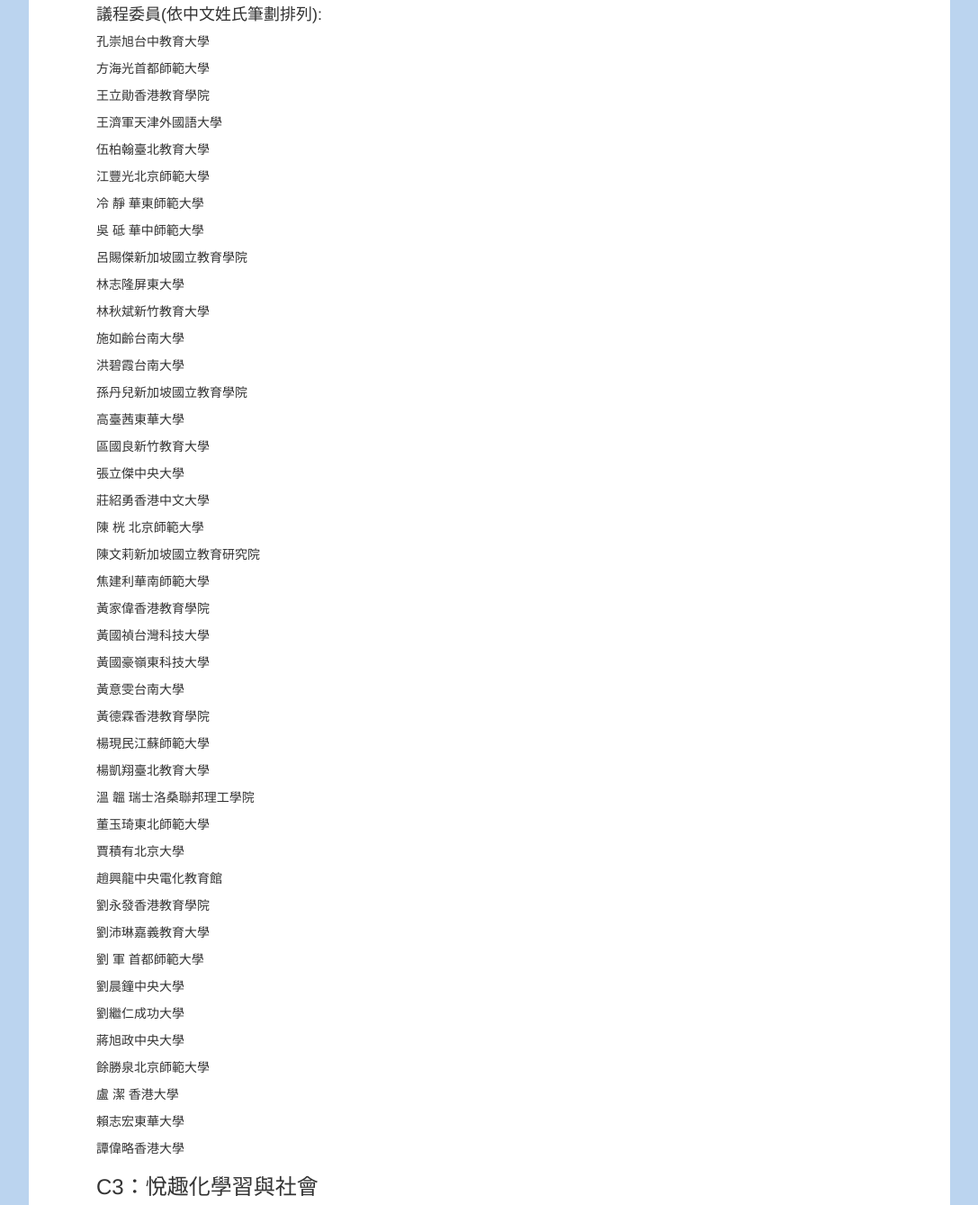
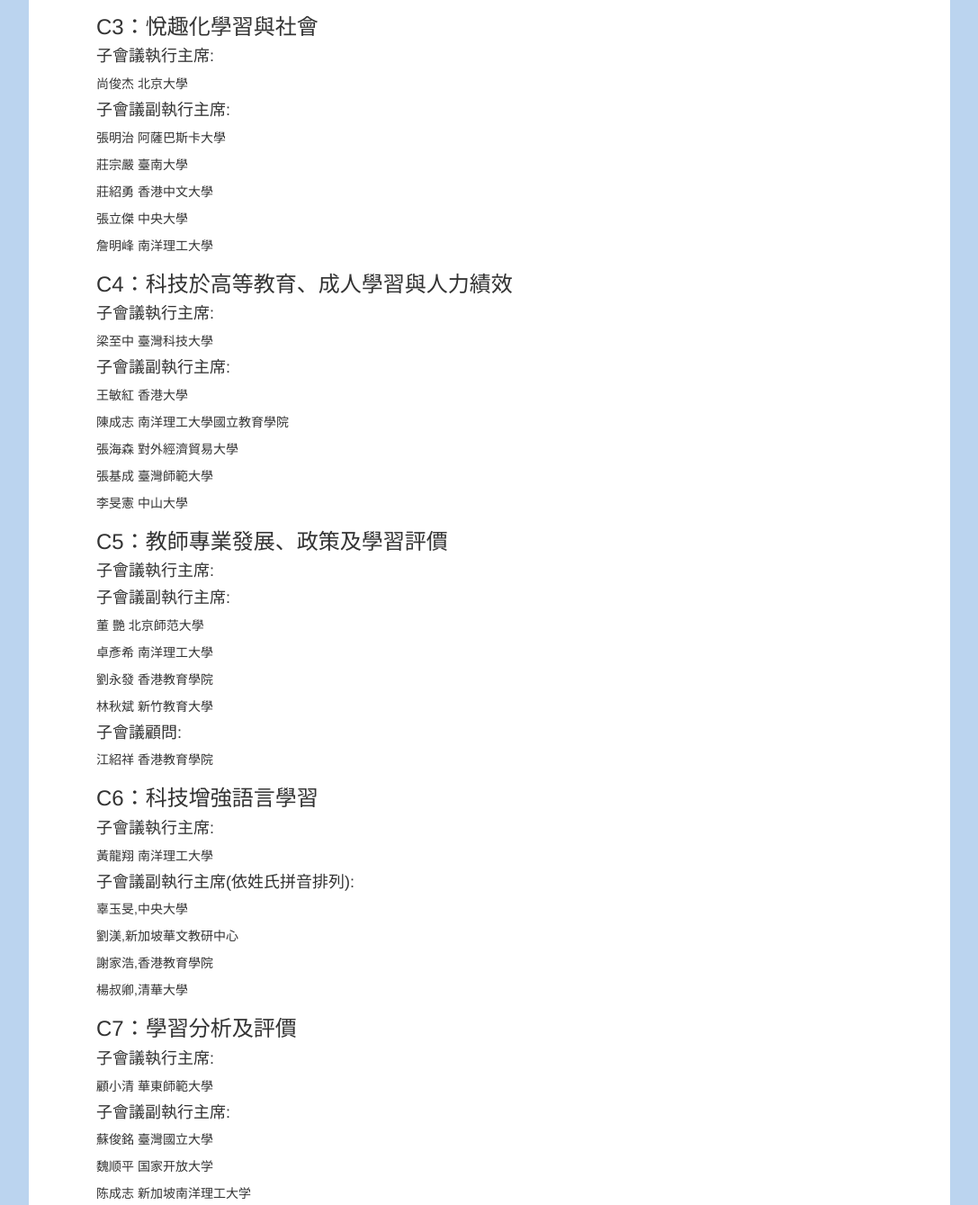
Before and after one commit to w181496/GCCCE, a plain HTML site: page t_introduct_orgnaiztion.html in a window 1280 px wide. Shown: the part 1087-2426 px from the top of the page at 90% size, without its empty margins (96-1183 px from the left). Drawn offline with nearby package versions, Linux system fonts and the light colour scheme; a web font is replaced by a local one.

Commit message:
modify wrong word

```diff
--- a/t_introduct_orgnaiztion.html
+++ b/t_introduct_orgnaiztion.html
@@ -53,7 +53,7 @@
     	<dl>
 			<dt><a href="t_paper.html">論文徵集</a></dt>
 			<li>
-				<dd><a href="t_paper.html">論文徵搞</a></dd>
+				<dd><a href="t_paper.html">論文徵稿</a></dd>
 				<dd><a href="t_paper_update.html">論文提交</a></dd>
 				<dd><a href="t_paper_format.html">論文格式</a></dd>
 				<dd><a href="t_paper_name.html">錄取名單</a></dd>
@@ -121,50 +121,6 @@
 		<p>朱蕙君 臺灣東吳大學</p>
 		<p>蔡 蘇 北京師範大學</p>
 		<p>許靜坤 國立臺灣師範大學</p>
-
-		<h4>議程委員(依中文姓氏筆劃排列):</h4>
-		<p>孔崇旭台中教育大學</p>
-		<p>方海光首都師範大學</p>
-		<p>王立勛香港教育學院</p>
-		<p>王濟軍天津外國語大學</p>
-		<p>伍柏翰臺北教育大學</p>
-		<p>江豐光北京師範大學</p>
-		<p>冷 靜 華東師範大學</p>
-		<p>吳 砥 華中師範大學</p>
-		<p>呂賜傑新加坡國立教育學院</p>
-		<p>林志隆屏東大學</p>
-		<p>林秋斌新竹教育大學</p>
-		<p>施如齡台南大學</p>
-		<p>洪碧霞台南大學</p>
-		<p>孫丹兒新加坡國立教育學院</p>
-		<p>高臺茜東華大學</p>
-		<p>區國良新竹教育大學</p>
-		<p>張立傑中央大學</p>
-		<p>莊紹勇香港中文大學</p>
-		<p>陳 桄 北京師範大學</p>
-		<p>陳文莉新加坡國立教育研究院</p>
-		<p>焦建利華南師範大學</p>
-		<p>黃家偉香港教育學院</p>
-		<p>黃國禎台灣科技大學</p>
-		<p>黃國豪嶺東科技大學</p>
-		<p>黃意雯台南大學</p>
-		<p>黃德霖香港教育學院</p>
-		<p>楊現民江蘇師範大學</p>
-		<p>楊凱翔臺北教育大學</p>
-		<p>溫 韞 瑞士洛桑聯邦理工學院</p>
-		<p>董玉琦東北師範大學</p>
-		<p>賈積有北京大學</p>
-		<p>趙興龍中央電化教育館</p>
-		<p>劉永發香港教育學院</p>
-		<p>劉沛琳嘉義教育大學</p>
-		<p>劉 軍 首都師範大學</p>
-		<p>劉晨鐘中央大學</p>
-		<p>劉繼仁成功大學</p>
-		<p>蔣旭政中央大學</p>
-		<p>餘勝泉北京師範大學</p>
-		<p>盧 潔 香港大學</p>
-		<p>賴志宏東華大學</p>
-		<p>譚偉略香港大學</p>
 
 		<h3>C3：悅趣化學習與社會</h3>
 		<h4>子會議執行主席:</h4>
```
Also changed, not shown: t_connect.html (+1 -1 lines), t_date.html (+1 -1 lines), t_date_meeting.html (+1 -1 lines), t_date_report.html (+1 -1 lines), t_date_speech.html (+1 -1 lines), t_index.html (+1 -1 lines), t_introduct.html (+9 -7 lines), t_introduct_topic.html (+1 -1 lines), t_paper.html (+1 -1 lines), t_paper_format.html (+1 -1 lines), t_paper_name.html (+1 -1 lines), t_paper_update.html (+1 -1 lines), t_regist.html (+1 -1 lines), t_regist_price.html (+1 -1 lines), 3 more files.
